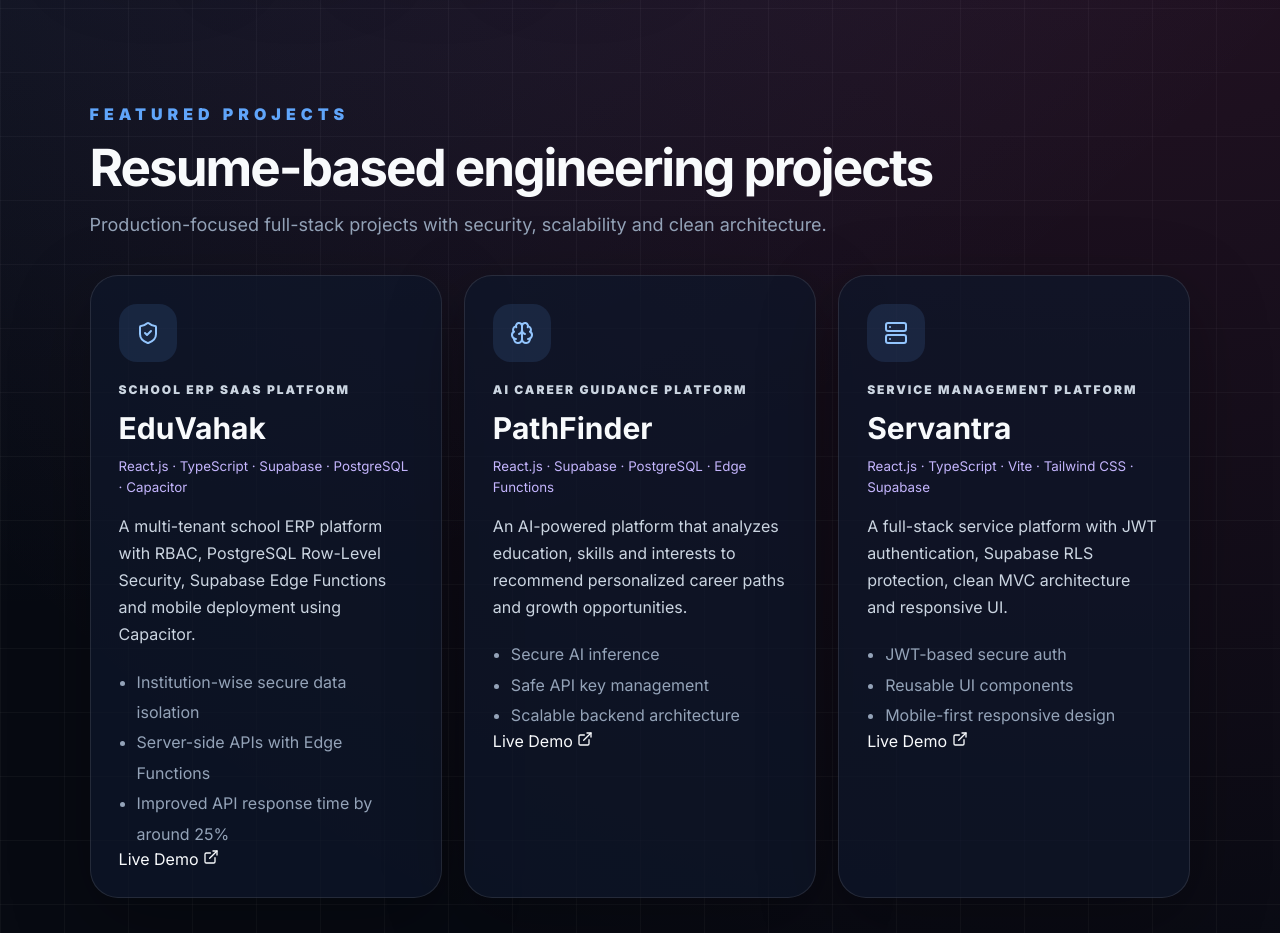
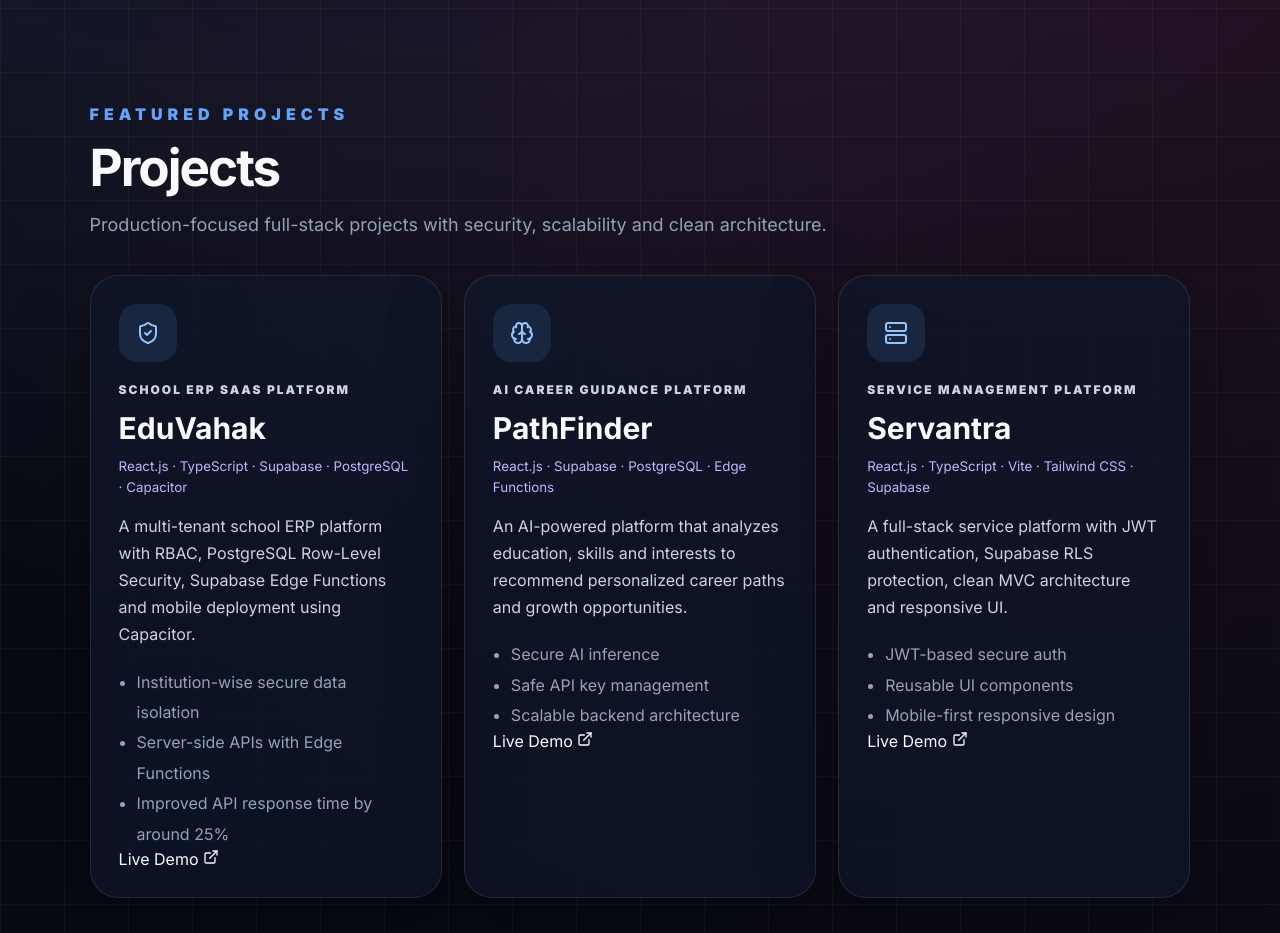
Before and after one commit to Dearabhay/dearabhay, a React (Vite) app: page / in a window 1280 px wide. Shown: the part 1080-2013 px from the top of the page. Built offline with nearby package versions, Linux system fonts and the light colour scheme.

Commit message:
Update GitHub and LinkedIn profile links

```diff
--- a/src/App.jsx
+++ b/src/App.jsx
@@ -53,10 +53,10 @@
   email: "abhaykumarniraj@gmail.com",
 
   // Yaha apna real GitHub profile link paste karna
-  github: "https://github.com/",
+  github: "https://github.com/Dearabhay",
 
   // Yaha apna real LinkedIn profile link paste karna
-  linkedin: "https://www.linkedin.com/",
+  linkedin: "https://www.linkedin.com/dearabhaykumar",
 
   // Tumhara DA Games website
   gameStudio: "https://da-games-ecru.vercel.app/"
@@ -308,7 +308,7 @@
       <section id="projects" className="section">
         <SectionTitle
           label="Featured Projects"
-          title="Resume-based engineering projects"
+          title="Projects"
           text="Production-focused full-stack projects with security, scalability and clean architecture."
         />
 
```
